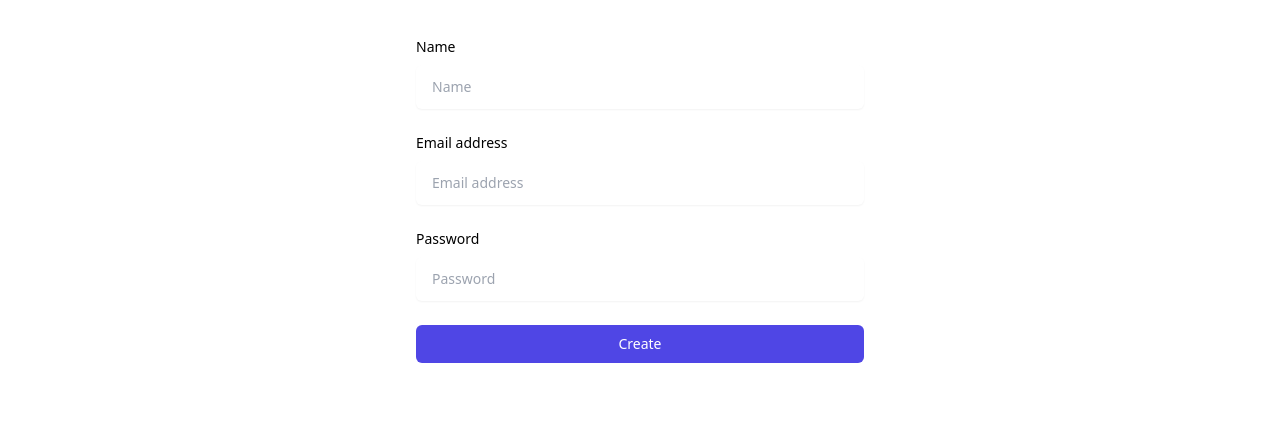
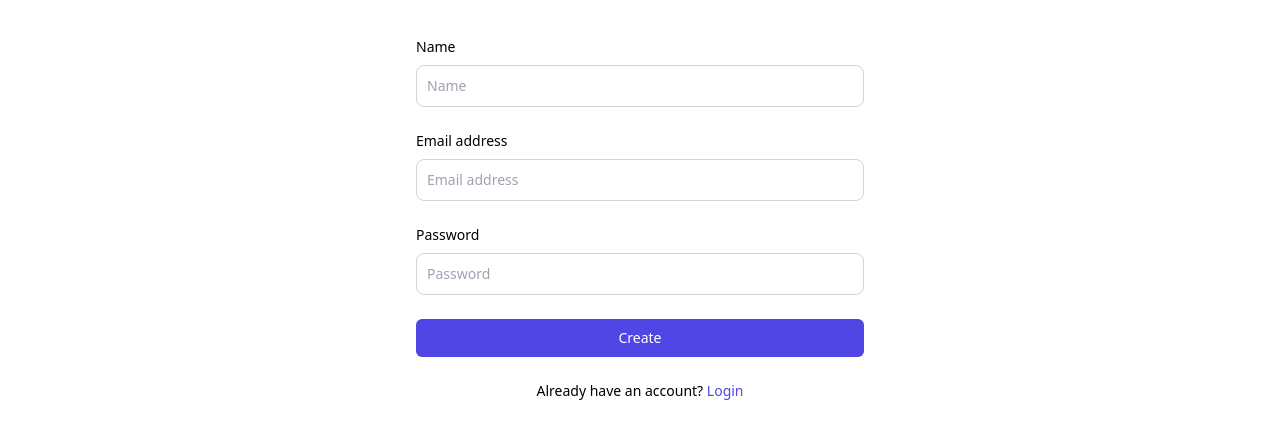
Before and after one commit to tanjoshua/tutoringsg-web, a Next.js app: page /register in a window 1280 px wide. Shown: the part 167-606 px from the top of the page. Built offline with nearby package versions, Linux system fonts and the light colour scheme; no server answers.

Commit message:
some cleanup

```diff
--- a/src/components/auth/ForgetPasswordModal.tsx
+++ b/src/components/auth/ForgetPasswordModal.tsx
@@ -70,7 +70,7 @@ export default function ForgetPasswordModal({
                         as="h3"
                         className="text-lg font-medium leading-6 text-gray-900"
                       >
-                        Forget your password
+                        Forgot your password?
                       </Dialog.Title>
                       <div className="mt-2">
                         <p className="text-sm text-gray-500">
--- a/src/pages/index.tsx
+++ b/src/pages/index.tsx
@@ -45,7 +45,7 @@ const Home: NextPageWithLayout = () => {
         <div className="relative px-6 lg:px-8">
           <div className="mx-auto max-w-2xl py-32 md:py-52">
             <div className="hidden sm:mb-8 sm:flex sm:justify-center">
-              <div className="relative rounded-full py-1 px-3 text-sm leading-6 text-gray-600 ring-1 ring-gray-900/10 hover:ring-gray-900/20">
+              <div className="relative rounded-full py-1 px-3 text-sm leading-6 text-gray-600 ring-1 ring-gray-400 hover:ring-gray-300">
                 If you're a tutor, join our platform!{" "}
                 <a href="/for-tutors" className="font-semibold text-indigo-600">
                   <span className="absolute inset-0" aria-hidden="true" />
--- a/src/pages/login.tsx
+++ b/src/pages/login.tsx
@@ -52,11 +52,9 @@ const Login: NextPageWithLayout = () => {
         <div className="flex min-h-full items-center justify-center py-12 px-4 sm:px-6 lg:px-8">
           <div className="w-full max-w-md space-y-8">
             <div>
-              <img
-                className="mx-auto h-12 w-auto"
-                src="https://tailwindui.com/img/logos/mark.svg?color=indigo&shade=600"
-                alt="Your Company"
-              />
+              <div className="mx-auto w-min text-4xl text-gray-800 font-sans font-medium tracking-wide rounded-md px-2 py-1">
+                tutoring.<span className="text-red-500">sg</span>
+              </div>
               <h2 className="mt-6 text-center text-3xl font-bold tracking-tight text-gray-900">
                 Sign in to your account
               </h2>
@@ -125,12 +123,12 @@ const Login: NextPageWithLayout = () => {
               </div>
 
               <div className="text-center text-sm">
-                Or{" "}
+                No account?{" "}
                 <a
-                  href="register"
+                  href="/register"
                   className="font-medium text-indigo-600 hover:text-indigo-500"
                 >
-                  create an account
+                  Create one
                 </a>
               </div>
             </form>
--- a/src/pages/register.tsx
+++ b/src/pages/register.tsx
@@ -57,7 +57,7 @@ const Register: NextPageWithLayout = () => {
                 type="text"
                 id="name"
                 name="name"
-                className="py-3 px-4 block w-full shadow-sm rounded-md text-sm focus:z-10 focus:border-indigo-500 focus:ring-indigo-500"
+                className="border border-gray-300 text-gray-900 text-sm rounded-lg focus:ring-indigo-500 focus:border-indigo-500 focus:outline-none block w-full p-2.5"
                 placeholder="Name"
                 onChange={formik.handleChange}
                 value={formik.values.name}
@@ -72,7 +72,7 @@ const Register: NextPageWithLayout = () => {
                 type="email"
                 id="email"
                 name="email"
-                className="py-3 px-4 block w-full shadow-sm rounded-md text-sm focus:z-10 focus:border-indigo-500 focus:ring-indigo-500"
+                className="border border-gray-300 text-gray-900 text-sm rounded-lg focus:ring-indigo-500 focus:border-indigo-500 focus:outline-none block w-full p-2.5"
                 placeholder="Email address"
                 onChange={formik.handleChange}
                 value={formik.values.email}
@@ -88,7 +88,7 @@ const Register: NextPageWithLayout = () => {
                 type="password"
                 id="password"
                 name="password"
-                className="py-3 px-4 block w-full shadow-sm rounded-md text-sm focus:z-10 focus:border-indigo-500 focus:ring-indigo-500"
+                className="border border-gray-300 text-gray-900 text-sm rounded-lg focus:ring-indigo-500 focus:border-indigo-500 focus:outline-none block w-full p-2.5"
                 placeholder="Password"
                 onChange={formik.handleChange}
                 value={formik.values.password}
@@ -103,6 +103,16 @@ const Register: NextPageWithLayout = () => {
                 Create
               </button>
             </div>
+
+            <div className="text-center text-sm">
+              Already have an account?{" "}
+              <a
+                href="/login"
+                className="font-medium text-indigo-600 hover:text-indigo-500"
+              >
+                Login
+              </a>
+            </div>
           </form>
         </div>
       </div>
```
